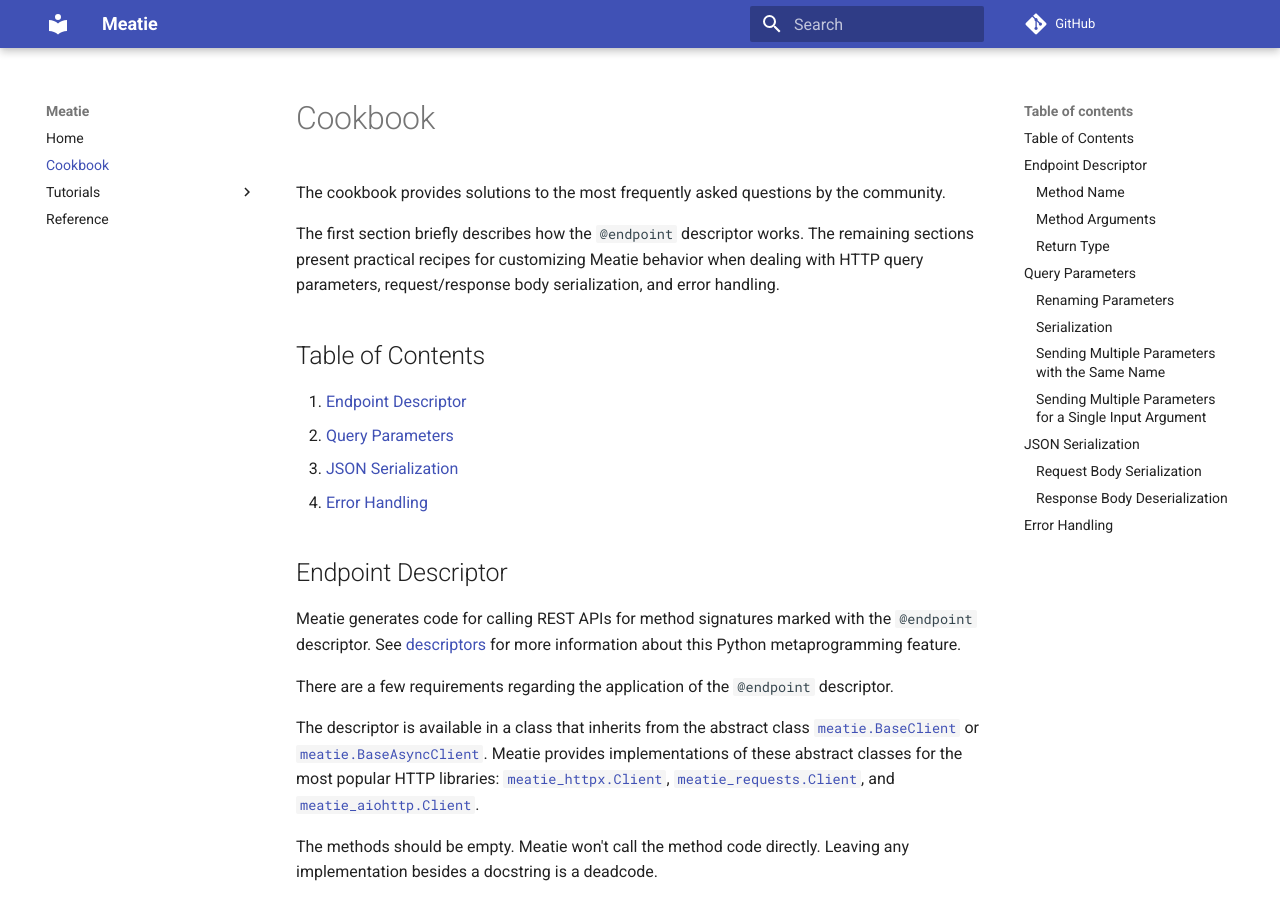
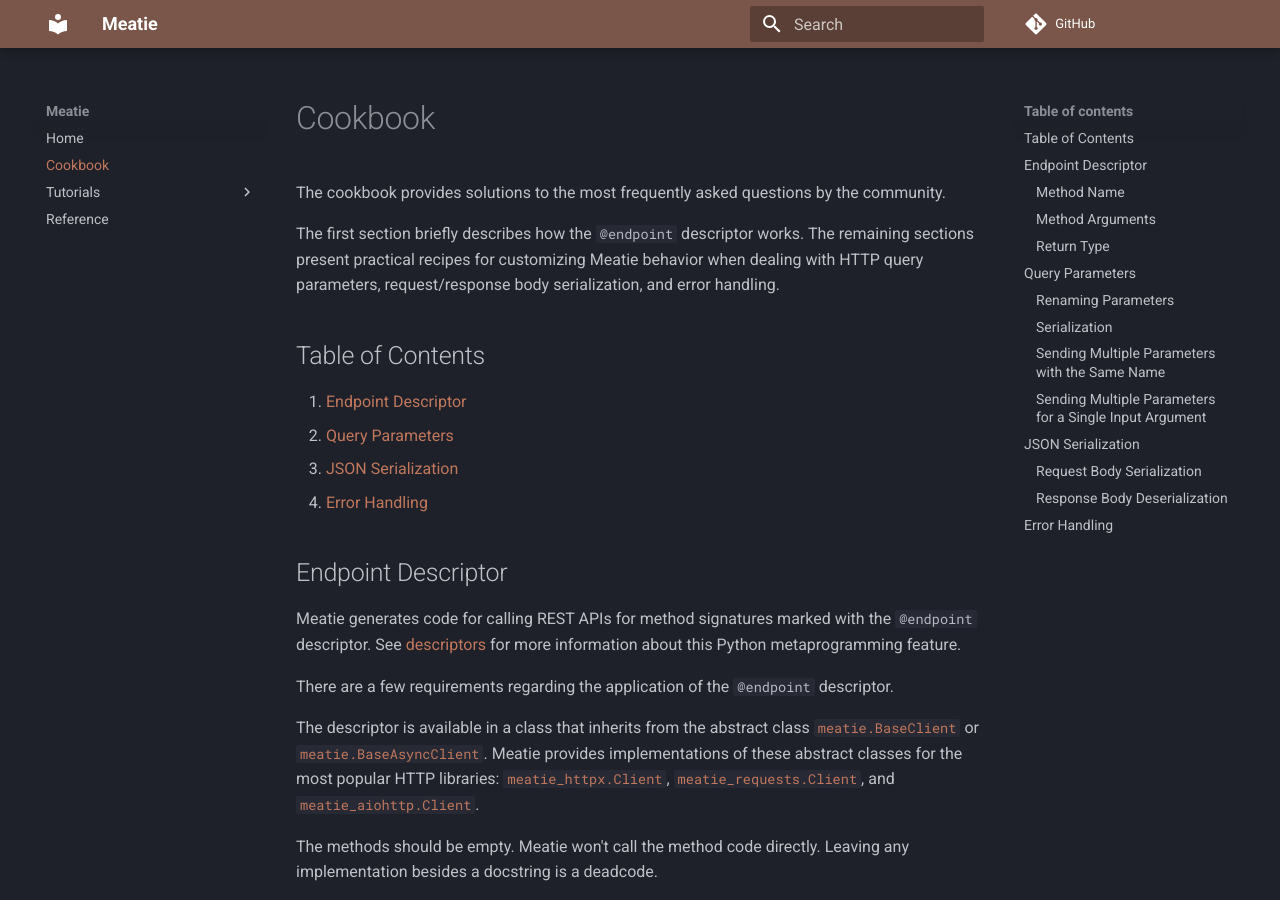
Before and after one commit to pmateusz/meatie, an MkDocs documentation site: the page built from docs/cookbook.md, in a window 1280 px wide and 900 px high. Built offline with MkDocs 1.6.1 and Material for MkDocs 9.7.7, drawn with Linux system fonts in a browser that asks for light colours; comment, search, counter and statistics services are not loaded.

Commit message:
Change docs theme; add favicon

```diff
--- a/mkdocs.yml
+++ b/mkdocs.yml
@@ -3,6 +3,10 @@
 repo_name: GitHub
 theme:
   name: material
+  favicon: assets/favicon.png
+  palette:
+    primary: brown
+    scheme: slate
   features:
     - content.code.copy
 
```
Also changed, not shown: docs/images/favicon.png (added).
